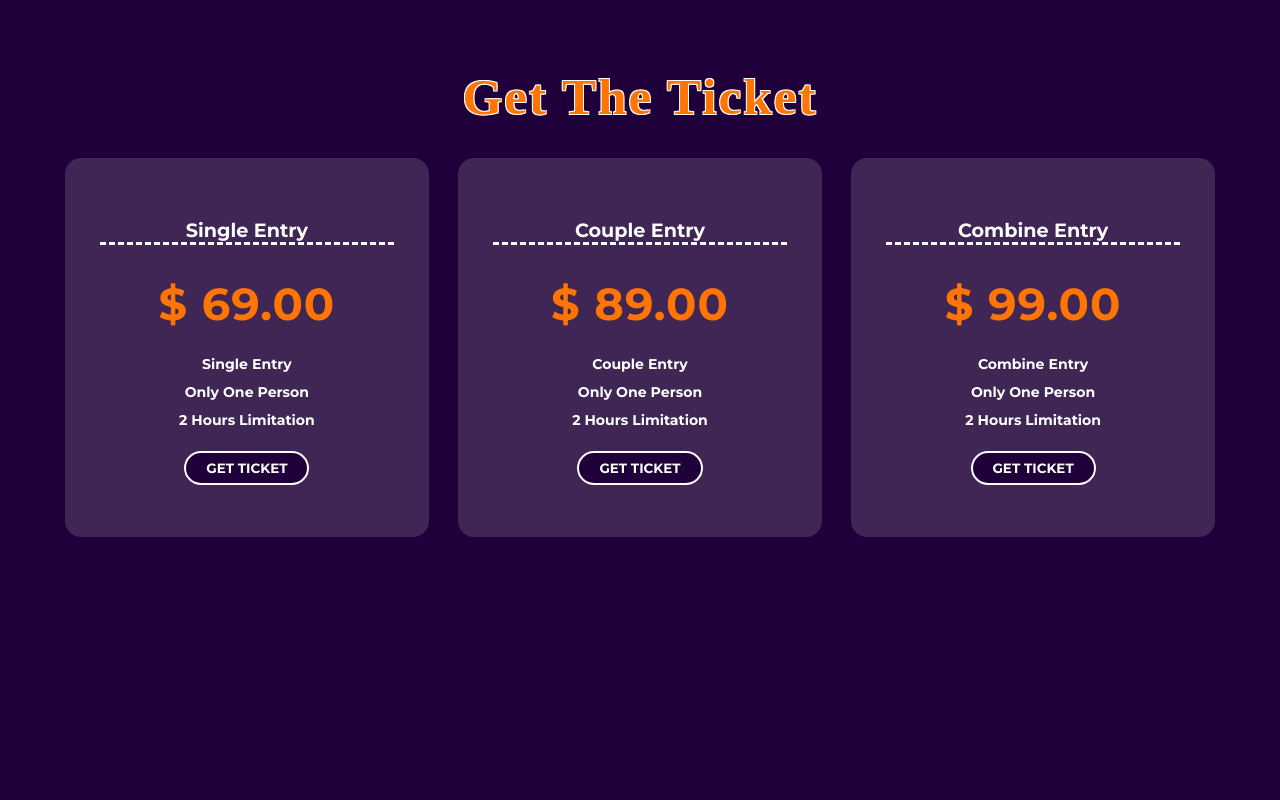
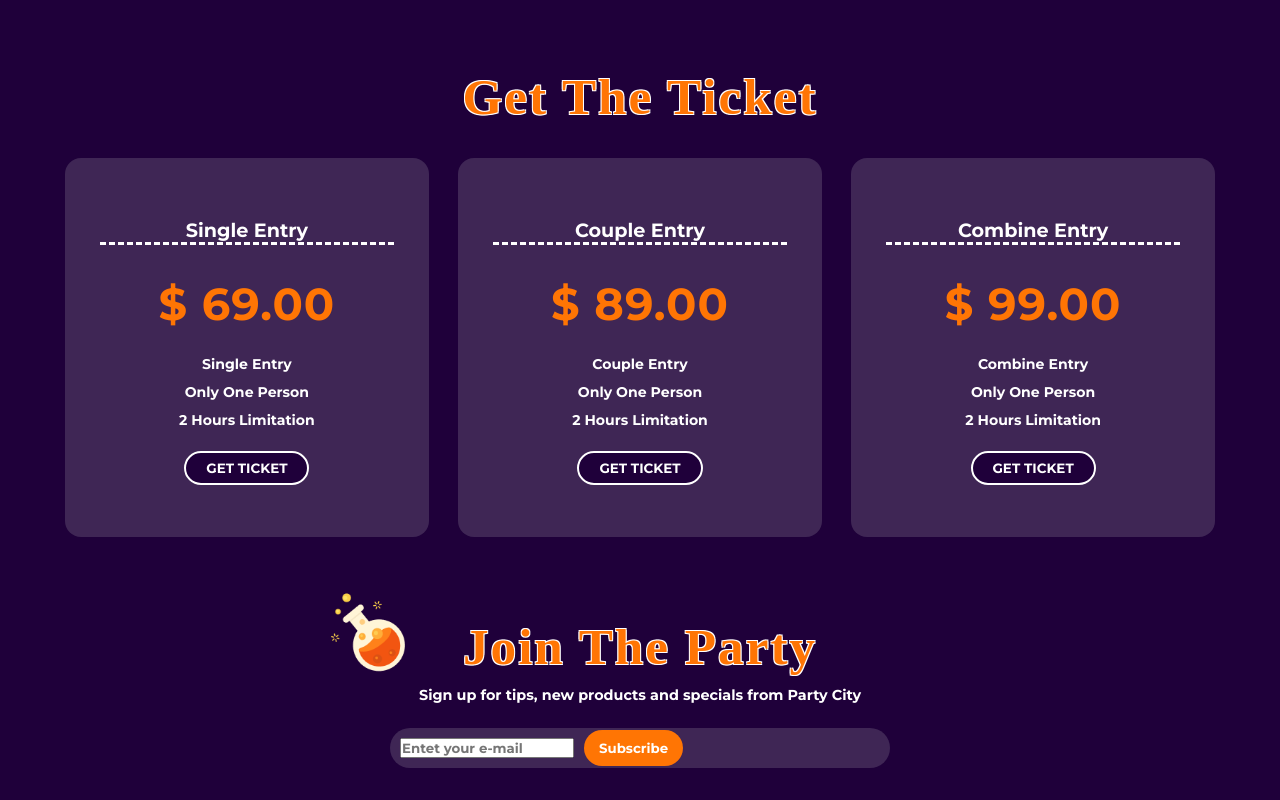
Before and after one commit to SnowFox-95/HalloweenSite, a website: page src/html/index.html in a window 1280 px wide. Shown: the part 2509-3309 px from the top of the page. Before the commit the page ends 3078 px from the top, so only its background shows below. Drawn offline with nearby package versions, Linux system fonts and the light colour scheme; files that its build step writes are made by us from their sources; files whose address does not match are found by name; a web font is replaced by a local one.

Commit message:
[X] Subscribe form

```diff
--- /dev/null
+++ b/src/html/blocks/subscribe.html
@@ -0,0 +1,9 @@
+<section class="subscribe">
+    <img src="img/subscribe.png" alt="">
+    <h2 class="heading"> Join The Party</h2>
+    <p>Sign up for tips, new products and specials from Party City</p>
+    <form action="" class="email-box">
+        <input type="email" name="" id="email" placeholder="Entet your e-mail">
+        <input type="submit" value="Subscribe" class="subscribe-btn">
+    </form>
+</section>
--- a/src/html/index.html
+++ b/src/html/index.html
@@ -18,6 +18,7 @@
 	@@include('blocks/offer.html')
 	@@include('blocks/selling.html')
 	@@include('blocks/tickets.html')
+	@@include('blocks/subscribe.html')
 	<script src="https://cdn.jsdelivr.net/npm/swiper@11/swiper-bundle.min.js"></script>
 	<script src="js/main.js"></script>
 </body>
--- /dev/null
+++ b/src/sass/blocks/subscribe.scss
@@ -0,0 +1,57 @@
+.subscribe {
+    max-width: 650px;
+    width: 90%;
+    margin: auto;
+    text-align: center;
+    position: relative;
+
+    img {
+        width: 100px;
+        position: absolute;
+        left: 0;
+        top: 10px;
+    }
+
+    .heading {
+        margin-bottom: 10px;
+    }
+
+    p {
+        font-size: 0.9rem;
+        margin-bottom: 1.5rem;
+    }
+}
+
+.email-box {
+    background: #3f2655;
+    max-width: 500px;
+    margin: auto;
+    width: 100%;
+    display: flex;
+    align-items: center;
+    gap: 10px;
+    padding: 2px 10px;
+    border-radius: 2rem;
+}
+
+#e-mail {
+    width: 100%;
+    border: none;
+    outline: none;
+    background: transparent;
+    color: var(--text-color);
+    padding: 15px;
+}
+
+.subscribe-btn {
+    border: none;
+    outline: none;
+    background: var(--main-color);
+    color: var(--text-color);
+    padding: 10px 15px;
+    border-radius: 1.8rem;font-weight: 500;cursor: pointer;
+    &:hover{
+        background:var(--body-color);
+        transition: .3s ease;
+    }
+}
--- a/src/sass/main.scss
+++ b/src/sass/main.scss
@@ -12,3 +12,4 @@
 @import 'blocks/selling_content';
 @import 'blocks/tickets';
 @import 'blocks/ticket_content';
+@import 'blocks/subscribe';
```
